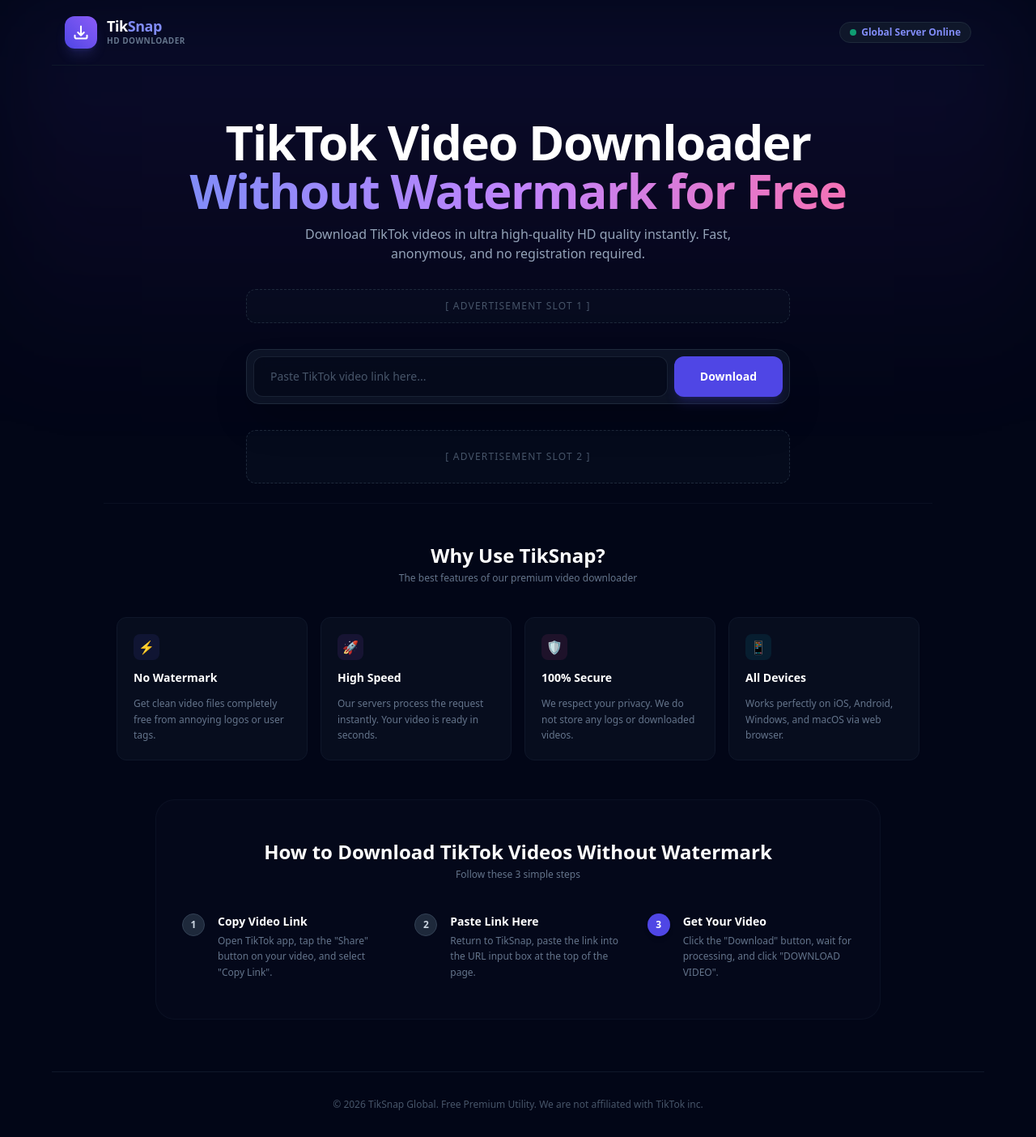
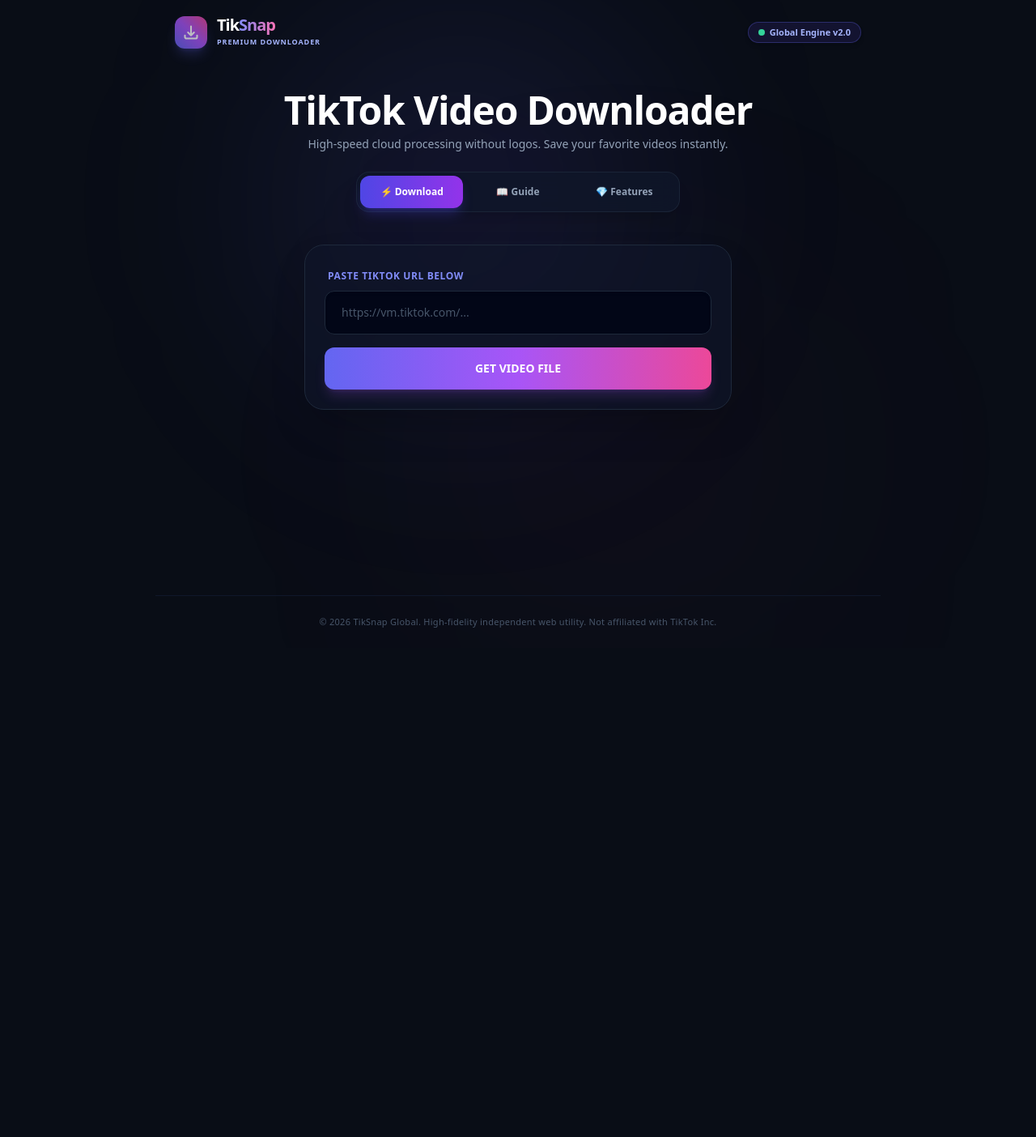
Before and after one commit to Felix-X0/tiktok-downloader, a Next.js app: page / in a window 1280 px wide. Shown: the whole page at 81% size. After the commit the page ends 800 px from the top, so only its background shows below. Built offline with nearby package versions, Linux system fonts and the light colour scheme.

Commit message:
Refactor error messages and enhance UI design
Updated error messages for clarity and improved UI elements.

```diff
--- a/src/app/page.js
+++ b/src/app/page.js
@@ -2,6 +2,7 @@
 import { useState } from 'react';
 
 export default function Home() {
+  const [activeTab, setActiveTab] = useState('download'); // State untuk kontrol 3 lembar
   const [url, setUrl] = useState('');
   const [loading, setLoading] = useState(false);
   const [videoData, setVideoData] = useState(null);
@@ -14,7 +15,7 @@
     setVideoData(null);
 
     if (!url.includes('tiktok.com')) {
-        setError('Invalid link. Please paste a valid TikTok video URL.');
+        setError('Invalid link! Please paste a valid TikTok video URL.');
         setLoading(false);
         return;
     }
@@ -30,195 +31,212 @@
       if (data.success) {
         setVideoData(data);
       } else {
-        setError(data.error || 'Video not found. Is it private or deleted?');
+        setError(data.error || 'Video not found. Make sure the video is public.');
       }
     } catch (err) {
-      setError('Server connection failed. Please try again.');
+      setError('Server connection error. Please try again.');
     } finally {
       setLoading(false);
     }
   };
 
   return (
-    <main className="min-h-screen bg-slate-950 text-slate-100 flex flex-col items-center font-sans antialiased selection:bg-indigo-500 selection:text-white">
+    // Background sinematik kaya warna (Deep Slate dengan Aura Neon Indigo-Purple)
+    <main className="min-h-[100dvh] bg-[#090d16] text-white flex flex-col relative font-sans antialiased overflow-x-hidden">
 
-      {/* BACKGROUND GLOW */}
-      <div className="absolute top-0 left-1/2 -translate-x-1/2 w-full max-w-7xl h-[500px] bg-gradient-to-b from-indigo-600/10 via-purple-600/5 to-transparent blur-3xl pointer-events-none z-0"></div>
+      {/* Ornamen Desain Latar Belakang (Aura Glow Berwarna) */}
+      <div className="absolute top-0 left-1/4 w-[500px] h-[500px] bg-indigo-500/10 rounded-full blur-[120px] pointer-events-none"></div>
+      <div className="absolute bottom-10 right-1/4 w-[400px] h-[400px] bg-pink-500/5 rounded-full blur-[150px] pointer-events-none"></div>
 
-      {/* HEADER */}
-      <header className="w-full max-w-6xl flex justify-between items-center px-4 py-5 border-b border-slate-900 relative z-10">
+      {/* HEADER / NAVBAR TRUSTED LOGO */}
+      <header className="w-full max-w-4xl mx-auto flex justify-between items-center px-6 py-5 z-10">
         <div className="flex items-center gap-3">
-            <div className="w-10 h-10 rounded-xl bg-gradient-to-tr from-indigo-600 to-violet-500 flex items-center justify-center shadow-lg shadow-indigo-500/20">
+            {/* Logo SVG Premium Mewah & Terpercaya */}
+            <div className="w-10 h-10 rounded-xl bg-gradient-to-tr from-indigo-500 via-purple-500 to-pink-500 flex items-center justify-center shadow-lg shadow-indigo-500/30 animate-pulse">
                 <svg className="w-5 h-5 text-white" fill="none" stroke="currentColor" strokeWidth="2.5" viewBox="0 0 24 24">
                     <path strokeLinecap="round" strokeLinejoin="round" d="M3 16.5v2.25A2.25 2.25 0 005.25 21h13.5A2.25 2.25 0 0021 18.75V16.5M16.5 12L12 16.5m0 0L7.5 12m4.5 4.5V3"></path>
                 </svg>
             </div>
             <div className="flex flex-col">
-                <span className="text-lg font-black tracking-tight text-white leading-none">Tik<span className="text-indigo-400">Snap</span></span>
-                <span className="text-[10px] text-slate-500 font-bold tracking-wider uppercase mt-0.5">HD Downloader</span>
+                <span className="text-xl font-black tracking-tighter text-white leading-none">Tik<span className="text-transparent bg-clip-text bg-gradient-to-r from-indigo-400 to-pink-400">Snap</span></span>
+                <span className="text-[9px] text-indigo-300 font-extrabold tracking-widest uppercase mt-1">Premium Downloader</span>
             </div>
         </div>
         <div>
-            <span className="px-3 py-1 bg-slate-900 border border-slate-800 rounded-full text-xs font-semibold text-indigo-400 flex items-center gap-1.5">
-                <span className="w-2 h-2 rounded-full bg-emerald-500 animate-pulse"></span> Global Server Online
+            <span className="px-3 py-1 bg-indigo-950/50 border border-indigo-500/30 rounded-full text-[11px] font-bold text-indigo-300 flex items-center gap-1.5 shadow-md">
+                <span className="w-2 h-2 rounded-full bg-emerald-400"></span> Global Engine v2.0
             </span>
         </div>
       </header>
 
-      {/* HERO & INPUT */}
-      <section className="max-w-4xl w-full text-center px-4 pt-16 pb-6 relative z-10 flex flex-col items-center space-y-8">
-        <div className="space-y-3">
-            <h1 className="text-4xl md:text-6xl font-black tracking-tight text-white leading-tight">
-                TikTok Video Downloader <br />
-                <span className="bg-gradient-to-r from-indigo-400 via-purple-400 to-pink-400 bg-clip-text text-transparent">Without Watermark for Free</span>
+      {/* HERO TITLE (Selalu Terlihat Menarik di Atas) */}
+      <section className="text-center px-6 pt-8 pb-4 z-10 max-w-2xl mx-auto space-y-2">
+         <h1 className="text-3xl md:text-5xl font-black tracking-tight leading-none text-white">
+            TikTok Video Downloader
          </h1>
-            <p className="text-slate-400 text-sm md:text-base max-w-xl mx-auto font-medium">
-                Download TikTok videos in ultra high-quality HD quality instantly. Fast, anonymous, and no registration required.
+         <p className="text-xs md:text-sm text-slate-400 font-medium">
+            High-speed cloud processing without logos. Save your favorite videos instantly.
          </p>
+      </section>
+
+      {/* SEGMENTED CONTROLLER (Navigasi 3 Lembar yang Mewah) */}
+      <div className="w-full max-w-md mx-auto px-6 z-10 mt-2">
+         <div className="bg-slate-900/80 p-1 rounded-2xl border border-slate-800/80 flex gap-1 shadow-xl backdrop-blur-md">
+             <button
+                 onClick={() => setActiveTab('download')}
+                 className={`flex-1 py-3 text-xs font-black rounded-xl transition-all duration-300 ${activeTab === 'download' ? 'bg-gradient-to-r from-indigo-600 to-purple-600 text-white shadow-lg shadow-indigo-600/30' : 'text-slate-400 hover:text-white'}`}
+             >
+                 ⚡ Download
+             </button>
+             <button
+                 onClick={() => setActiveTab('guide')}
+                 className={`flex-1 py-3 text-xs font-black rounded-xl transition-all duration-300 ${activeTab === 'guide' ? 'bg-gradient-to-r from-indigo-600 to-purple-600 text-white shadow-lg shadow-indigo-600/30' : 'text-slate-400 hover:text-white'}`}
+             >
+                 📖 Guide
+             </button>
+             <button
+                 onClick={() => setActiveTab('features')}
+                 className={`flex-1 py-3 text-xs font-black rounded-xl transition-all duration-300 ${activeTab === 'features' ? 'bg-gradient-to-r from-indigo-600 to-purple-600 text-white shadow-lg shadow-indigo-600/30' : 'text-slate-400 hover:text-white'}`}
+             >
+                 💎 Features
+             </button>
+         </div>
       </div>
 
-        {/* SLOT IKLAN ATAS (RESPONSIVE AD SLOT) */}
-        <div className="w-full max-w-2xl bg-slate-900/30 border border-dashed border-slate-800 py-3 rounded-xl text-center text-xs text-slate-600 tracking-widest uppercase">
-            [ ADVERTISEMENT SLOT 1 ]
+      {/* AREA LEMBAR KONTEN INTERAKTIF */}
+      <div className="flex-1 w-full max-w-xl mx-auto p-6 flex flex-col justify-start z-10 mt-4 min-h-[350px]">
+
+        {/* ================= LEMBAR 1: DOWNLOADER ================= */}
+        {activeTab === 'download' && (
+          <div className="space-y-6 animate-slide-in w-full">
+            <div className="bg-slate-900/60 border border-slate-800 p-4 md:p-6 rounded-3xl shadow-2xl backdrop-blur-md space-y-4">
+                <div className="space-y-2">
+                    <label className="text-xs font-extrabold text-indigo-400 tracking-wider uppercase px-1">Paste TikTok URL Below</label>
+                    <input
+                        type="url"
+                        placeholder="https://vm.tiktok.com/..."
+                        className="w-full px-5 py-4 bg-slate-950 border border-slate-800 focus:border-indigo-500/60 rounded-xl focus:outline-none text-white placeholder-slate-600 text-sm font-medium transition-all shadow-inner"
+                        value={url}
+                        onChange={(e) => setUrl(e.target.value)}
+                    />
                 </div>
 
-        {/* INPUT BOX */}
-        <div className="w-full max-w-2xl bg-slate-900/80 backdrop-blur-md p-2 rounded-2xl border border-slate-800 shadow-2xl flex flex-col sm:flex-row gap-2 transition-all focus-within:border-indigo-500/50">
-          <input
-            type="url"
-            placeholder="Paste TikTok video link here..."
-            className="flex-1 px-5 py-3.5 bg-slate-950/60 border border-slate-800/80 rounded-xl focus:outline-none text-white placeholder-slate-600 text-sm"
-            value={url}
-            onChange={(e) => setUrl(e.target.value)}
-            required
-          />
                 <button
-            type="submit"
                     onClick={handleDownload}
                     disabled={loading}
-            className="px-8 py-3.5 bg-indigo-600 hover:bg-indigo-500 active:scale-95 text-white font-bold rounded-xl transition disabled:opacity-60 shadow-lg shadow-indigo-600/20 flex items-center justify-center gap-2 text-sm shrink-0"
+                    className="w-full py-4 bg-gradient-to-r from-indigo-500 via-purple-500 to-pink-500 hover:from-indigo-400 hover:to-pink-400 text-white font-black text-sm rounded-xl active:scale-95 transition-all disabled:opacity-50 flex items-center justify-center gap-2 shadow-lg shadow-purple-500/20"
                 >
-            {loading ? 'Processing...' : 'Download'}
+                    {loading ? (
+                        <>
+                            <div className="w-4 h-4 border-2 border-white/20 border-t-white rounded-full animate-spin"></div>
+                            CONVERTING NOW...
+                        </>
+                    ) : 'GET VIDEO FILE'}
                 </button>
             </div>
 
-        {error && (
-            <div className="bg-red-500/10 border border-red-500/20 text-red-400 px-5 py-3 rounded-xl text-xs font-semibold max-w-md">
-                {error}
+            {error && <p className="text-red-400 text-center text-xs font-bold bg-red-500/10 py-3 px-4 rounded-xl border border-red-500/20 animate-pulse">⚠️ {error}</p>}
+
+            {/* HASIL UNDUHAN EDITAN KAYA WARNA */}
+            {videoData && (
+              <div className="bg-gradient-to-b from-slate-900 to-indigo-950/40 border border-indigo-500/30 p-5 rounded-3xl flex gap-4 animate-scale-up shadow-2xl relative overflow-hidden">
+                  <div className="absolute top-0 right-0 px-3 py-1 bg-emerald-500 text-slate-950 text-[10px] font-black rounded-bl-xl tracking-widest uppercase">HD UNLOCKED</div>
+                  <img src={videoData.cover} alt="Cover" className="w-24 h-36 object-cover rounded-xl border border-slate-800 shrink-0 shadow-lg" />
+                  <div className="flex-1 flex flex-col justify-between py-1 min-w-0">
+                      <div>
+                          <p className="font-black text-base text-white truncate">@{videoData.author}</p>
+                          <p className="text-xs text-slate-400 mt-1 line-clamp-2 font-medium leading-relaxed">
+                            {videoData.title || 'No description provided.'}
+                          </p>
+                      </div>
+                      <a href={videoData.videoUrl} target="_blank" rel="noreferrer" className="w-full text-center py-3 bg-gradient-to-r from-emerald-500 to-teal-500 text-slate-950 text-xs font-black rounded-xl shadow-lg shadow-emerald-500/20 active:scale-95 transition-all tracking-wider uppercase">
+                          Download Server MP4
+                      </a>
+                  </div>
+              </div>
+            )}
           </div>
         )}
 
-        {/* DOWNLOAD RESULT */}
-        {videoData && (
-          <div className="w-full max-w-xl bg-slate-900 border border-indigo-500/20 p-5 rounded-2xl text-left shadow-2xl animate-fade-in relative">
-            <div className="absolute top-0 right-0 px-3 py-1 bg-indigo-600 text-white text-[10px] font-bold rounded-bl-xl tracking-wider uppercase">Success</div>
-            <div className="flex gap-4 items-center sm:items-start">
-                <img src={videoData.cover} alt="Cover" className="w-24 h-36 object-cover rounded-xl border border-slate-800 shrink-0 shadow-md" />
-                <div className="flex-1 min-w-0 space-y-4">
+        {/* ================= LEMBAR 2: PANDUAN BERGAYA KARTU ================= */}
+        {activeTab === 'guide' && (
+          <div className="space-y-4 animate-slide-in w-full">
+            <div className="bg-slate-900/40 border border-slate-900 p-4 rounded-2xl flex gap-4 items-center transition-all hover:border-indigo-500/30">
+                <div className="w-10 h-10 rounded-xl bg-gradient-to-br from-indigo-500 to-purple-500 text-white flex items-center justify-center font-black shadow-md shrink-0">1</div>
                 <div>
-                      <p className="font-extrabold text-base text-white truncate">@{videoData.author}</p>
-                      <p className="text-xs text-slate-400 mt-1 line-clamp-2 font-medium leading-relaxed">
-                        {videoData.title || 'No description available.'}
-                      </p>
+                    <h4 className="font-extrabold text-sm text-white">Copy Link</h4>
+                    <p className="text-xs text-slate-400 mt-0.5 font-medium">Tap Share on TikTok and select Copy Link.</p>
                 </div>
-                  <a
-                    href={videoData.videoUrl}
-                    target="_blank"
-                    rel="noreferrer"
-                    className="inline-flex items-center justify-center gap-2 px-5 py-3 bg-emerald-600 hover:bg-emerald-500 text-white text-xs font-bold rounded-xl transition shadow-lg w-full sm:w-auto"
-                  >
-                    DOWNLOAD VIDEO (HD)
-                  </a>
+            </div>
+            <div className="bg-slate-900/40 border border-slate-900 p-4 rounded-2xl flex gap-4 items-center transition-all hover:border-purple-500/30">
+                <div className="w-10 h-10 rounded-xl bg-gradient-to-br from-purple-500 to-pink-500 text-white flex items-center justify-center font-black shadow-md shrink-0">2</div>
+                <div>
+                    <h4 className="font-extrabold text-sm text-white">Paste URL</h4>
+                    <p className="text-xs text-slate-400 mt-0.5 font-medium">Switch to 'Download' tab and paste your link.</p>
+                </div>
+            </div>
+            <div className="bg-slate-900/40 border border-slate-900 p-4 rounded-2xl flex gap-4 items-center transition-all hover:border-pink-500/30">
+                <div className="w-10 h-10 rounded-xl bg-gradient-to-br from-pink-500 to-orange-500 text-white flex items-center justify-center font-black shadow-md shrink-0">3</div>
+                <div>
+                    <h4 className="font-extrabold text-sm text-white">Save Media</h4>
+                    <p className="text-xs text-slate-400 mt-0.5 font-medium">Click Download button and secure your file instantly.</p>
                 </div>
             </div>
           </div>
         )}
 
-        {/* SLOT IKLAN BAWAH (STRATEGIS DI BAWAH TOMBOL) */}
-        <div className="w-full max-w-2xl bg-slate-900/30 border border-dashed border-slate-800 py-6 rounded-xl text-center text-xs text-slate-600 tracking-widest uppercase">
-            [ ADVERTISEMENT SLOT 2 ]
+        {/* ================= LEMBAR 3: FITUR GRID KAYA WARNA ================= */}
+        {activeTab === 'features' && (
+          <div className="grid grid-cols-2 gap-3 animate-slide-in w-full">
+            <div className="p-4 bg-slate-900/60 border border-slate-800 rounded-2xl space-y-2">
+                <span className="text-lg">🔥</span>
+                <h4 className="font-extrabold text-xs text-white tracking-tight">Zero Watermark</h4>
+                <p className="text-[11px] text-slate-500 leading-normal font-medium">Completely clean files without brand logos.</p>
             </div>
-      </section>
-
-      {/* FEATURES GRID */}
-      <section className="w-full max-w-5xl px-4 py-12 border-t border-slate-900/60 relative z-10">
-         <div className="text-center mb-10">
-             <h2 className="text-xl md:text-2xl font-extrabold text-white">Why Use TikSnap?</h2>
-             <p className="text-xs text-slate-500 mt-1">The best features of our premium video downloader</p>
+            <div className="p-4 bg-slate-900/60 border border-slate-800 rounded-2xl space-y-2">
+                <span className="text-lg">⚡</span>
+                <h4 className="font-extrabold text-xs text-white tracking-tight">Cloud Engine</h4>
+                <p className="text-[11px] text-slate-500 leading-normal font-medium">Ultra-fast response backend processing.</p>
             </div>
-         <div className="grid grid-cols-1 sm:grid-cols-2 md:grid-cols-4 gap-4">
-             <div className="p-5 bg-slate-900/40 border border-slate-900 rounded-xl space-y-3">
-                 <div className="w-8 h-8 rounded-lg bg-indigo-500/10 text-indigo-400 flex items-center justify-center">⚡</div>
-                 <h3 className="font-bold text-sm text-white">No Watermark</h3>
-                 <p className="text-xs text-slate-500 leading-relaxed">Get clean video files completely free from annoying logos or user tags.</p>
+            <div className="p-4 bg-slate-900/60 border border-slate-800 rounded-2xl space-y-2">
+                <span className="text-lg">🔒</span>
+                <h4 className="font-extrabold text-xs text-white tracking-tight">Safe & Anonymous</h4>
+                <p className="text-[11px] text-slate-500 leading-normal font-medium">No tracking, no registration data required.</p>
             </div>
-             <div className="p-5 bg-slate-900/40 border border-slate-900 rounded-xl space-y-3">
-                 <div className="w-8 h-8 rounded-lg bg-purple-500/10 text-purple-400 flex items-center justify-center">🚀</div>
-                 <h3 className="font-bold text-sm text-white">High Speed</h3>
-                 <p className="text-xs text-slate-500 leading-relaxed">Our servers process the request instantly. Your video is ready in seconds.</p>
-             </div>
-             <div className="p-5 bg-slate-900/40 border border-slate-900 rounded-xl space-y-3">
-                 <div className="w-8 h-8 rounded-lg bg-pink-500/10 text-pink-400 flex items-center justify-center">🛡️</div>
-                 <h3 className="font-bold text-sm text-white">100% Secure</h3>
-                 <p className="text-xs text-slate-500 leading-relaxed">We respect your privacy. We do not store any logs or downloaded videos.</p>
-             </div>
-             <div className="p-5 bg-slate-900/40 border border-slate-900 rounded-xl space-y-3">
-                 <div className="w-8 h-8 rounded-lg bg-cyan-500/10 text-cyan-400 flex items-center justify-center">📱</div>
-                 <h3 className="font-bold text-sm text-white">All Devices</h3>
-                 <p className="text-xs text-slate-500 leading-relaxed">Works perfectly on iOS, Android, Windows, and macOS via web browser.</p>
+            <div className="p-4 bg-slate-900/60 border border-slate-800 rounded-2xl space-y-2">
+                <span className="text-lg">🌍</span>
+                <h4 className="font-extrabold text-xs text-white tracking-tight">Global Support</h4>
+                <p className="text-[11px] text-slate-500 leading-normal font-medium">Compatible across all iOS, Android & PC systems.</p>
             </div>
           </div>
-      </section>
-
-      {/* HOW TO DOWNLOAD */}
-      <section className="w-full max-w-4xl px-4 py-12 border-t border-slate-900/60 relative z-10 bg-slate-900/20 rounded-3xl mb-16 border border-slate-900">
-         <div className="text-center mb-10">
-             <h2 className="text-xl md:text-2xl font-extrabold text-white">How to Download TikTok Videos Without Watermark</h2>
-             <p className="text-xs text-slate-500 mt-1">Follow these 3 simple steps</p>
+        )}
       </div>
-         <div className="grid grid-cols-1 md:grid-cols-3 gap-8 px-4">
-             <div className="flex gap-4 items-start">
-                 <div className="w-7 h-7 rounded-full bg-slate-800 text-slate-300 font-bold text-xs flex items-center justify-center shrink-0 border border-slate-700">1</div>
-                 <div className="space-y-1">
-                     <h4 className="font-bold text-sm text-white">Copy Video Link</h4>
-                     <p className="text-xs text-slate-500 leading-relaxed">Open TikTok app, tap the "Share" button on your video, and select "Copy Link".</p>
-                 </div>
-             </div>
-             <div className="flex gap-4 items-start">
-                 <div className="w-7 h-7 rounded-full bg-slate-800 text-slate-300 font-bold text-xs flex items-center justify-center shrink-0 border border-slate-700">2</div>
-                 <div className="space-y-1">
-                     <h4 className="font-bold text-sm text-white">Paste Link Here</h4>
-                     <p className="text-xs text-slate-500 leading-relaxed">Return to TikSnap, paste the link into the URL input box at the top of the page.</p>
-                 </div>
-             </div>
-             <div className="flex gap-4 items-start">
-                 <div className="w-7 h-7 rounded-full bg-indigo-600 text-white font-bold text-xs flex items-center justify-center shrink-0 shadow-md">3</div>
-                 <div className="space-y-1">
-                     <h4 className="font-bold text-sm text-white">Get Your Video</h4>
-                     <p className="text-xs text-slate-500 leading-relaxed">Click the "Download" button, wait for processing, and click "DOWNLOAD VIDEO".</p>
-                 </div>
-             </div>
-         </div>
-      </section>
 
       {/* FOOTER */}
-      <footer className="w-full max-w-6xl mt-auto py-8 border-t border-slate-900 relative z-10 text-center text-slate-600 px-4">
-        <p className="text-xs font-medium">
-          © 2026 TikSnap Global. Free Premium Utility. We are not affiliated with TikTok inc.
+      <footer className="w-full max-w-4xl mx-auto py-6 border-t border-slate-900 text-center text-slate-600 px-6 z-10">
+        <p className="text-[11px] font-medium tracking-wide">
+          © 2026 TikSnap Global. High-fidelity independent web utility. Not affiliated with TikTok Inc.
         </p>
       </footer>
 
+      {/* ANIMASI TRANSISI HALUS */}
       <style jsx global>{`
-        @keyframes fade-in {
-            from { opacity: 0; transform: translateY(8px); }
+        @keyframes slide-in {
+            from { opacity: 0; transform: translateY(6px); }
             to { opacity: 1; transform: translateY(0); }
         }
-        .animate-fade-in {
-            animation: fade-in 0.4s ease-out forwards;
+        @keyframes scale-up {
+            from { opacity: 0; transform: scale(0.97); }
+            to { opacity: 1; transform: scale(1); }
+        }
+        .animate-slide-in {
+            animation: slide-in 0.35s cubic-bezier(0.16, 1, 0.3, 1) forwards;
+        }
+        .animate-scale-up {
+            animation: scale-up 0.3s cubic-bezier(0.16, 1, 0.3, 1) forwards;
         }
         body {
-            font-family: system-ui, -apple-system, BlinkMacSystemFont, "Segoe UI", Roboto, Arial, sans-serif;
-            background-color: #020617;
+            background-color: #090d16;
         }
       `}</style>
     </main>
```
Lines whose indentation alone changed are shown as unchanged.
